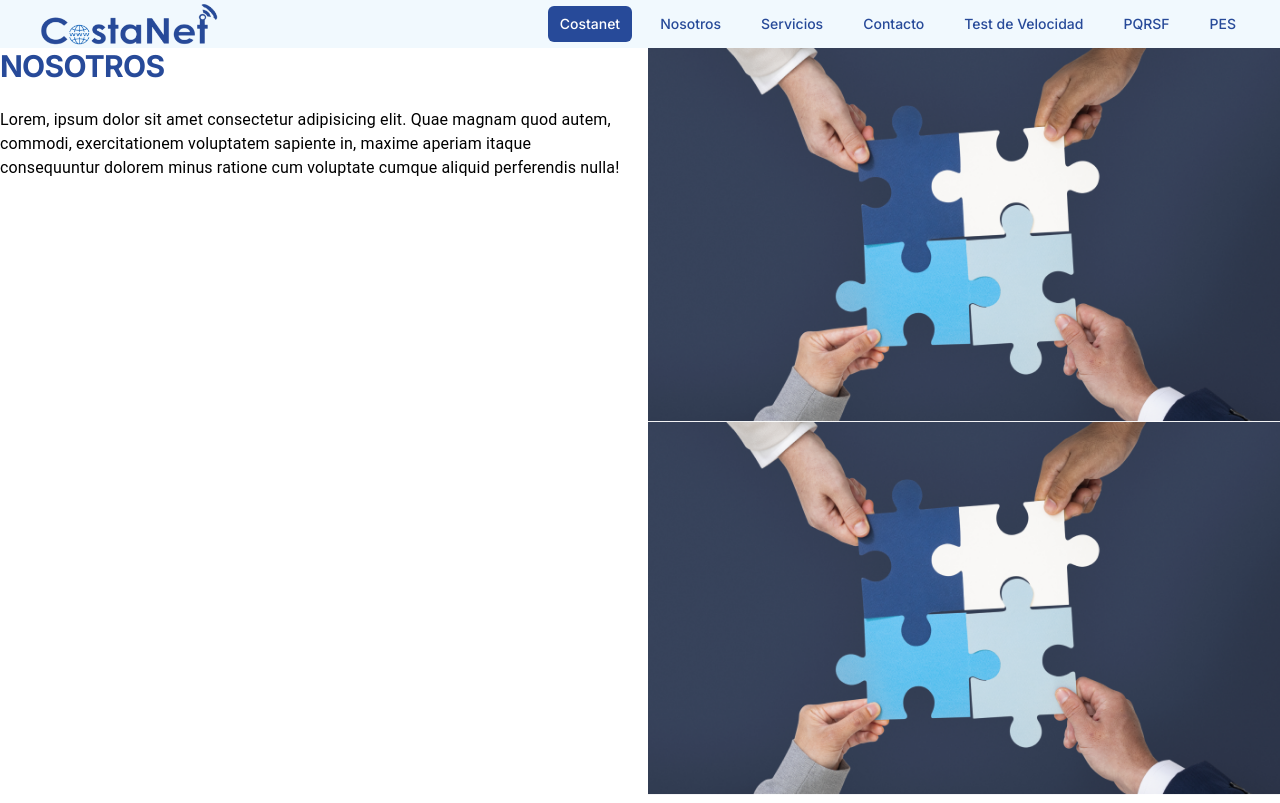
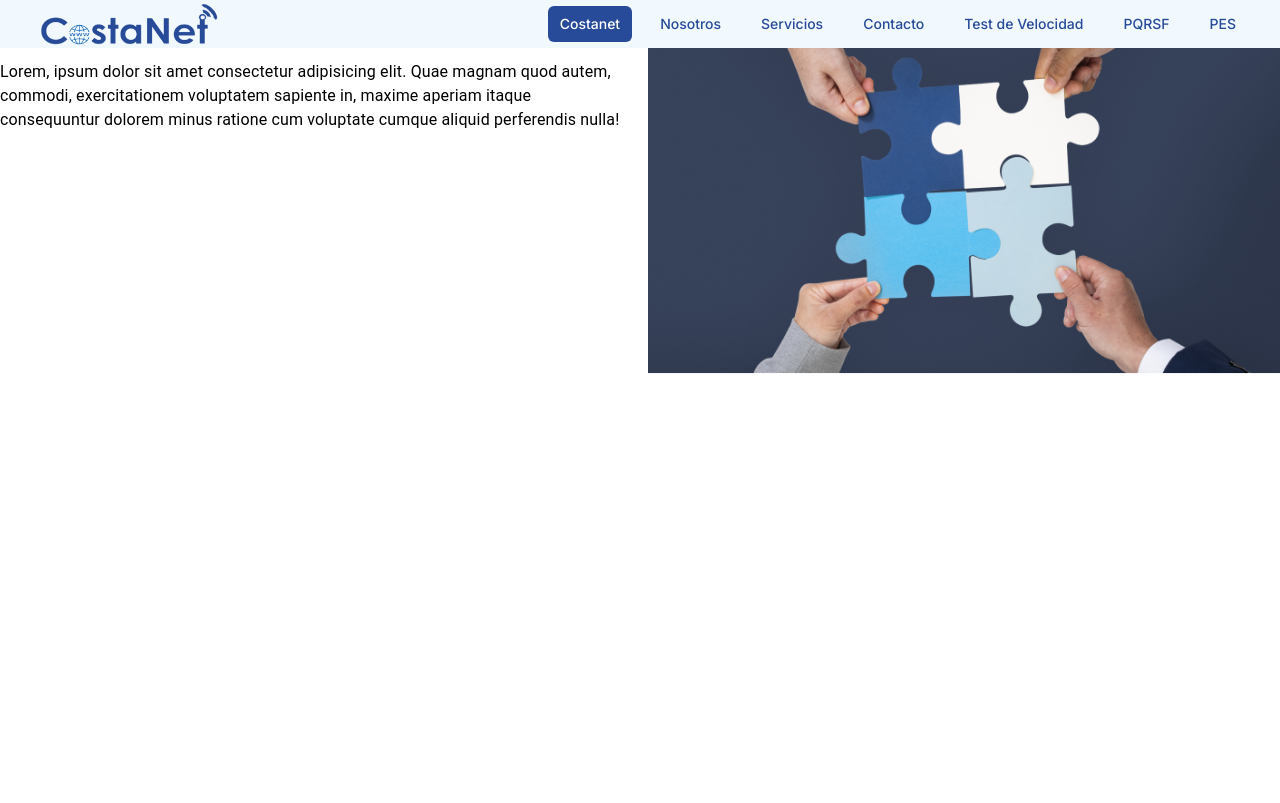
Before and after one commit to labs-company/costanet, a Next.js app: page /nosotros in a window 1280 px wide. Built offline with nearby package versions, Linux system fonts and the light colour scheme.

Commit message:
se realiza la tarea con la propiedad fixed (#29)

```diff
--- a/app/layout.tsx
+++ b/app/layout.tsx
@@ -20,7 +20,10 @@
   return (
     <html lang="en">
       <body className={inter.className}>
+        <header className="relative">
         <Navbar />
+        </header>
+
         {children}
       </body>
     </html>
--- a/app/nosotros/page.tsx
+++ b/app/nosotros/page.tsx
@@ -11,7 +11,7 @@
         </Grid>
         <Grid xs={6}>
             <Image src={nosotros} alt="Quienes somos nosotros costanet"/>
-            <Image src={nosotros} alt="Quienes somos nosotros costanet"/>
+
         </Grid>
     </Grid>
 }
--- a/components/Navbar.tsx
+++ b/components/Navbar.tsx
@@ -22,7 +22,7 @@
 
 export default function Navbar() {
   return (
-    <Disclosure as="nav" className="bg-navbar">
+    <Disclosure as="nav" className="bg-navbar fixed top-0 left-0 right-0 z-10">
       {({ open }) => (
         <>
           <div className="mx-auto max-w-7xl px-2 sm:px-6 lg:px-8">
```
